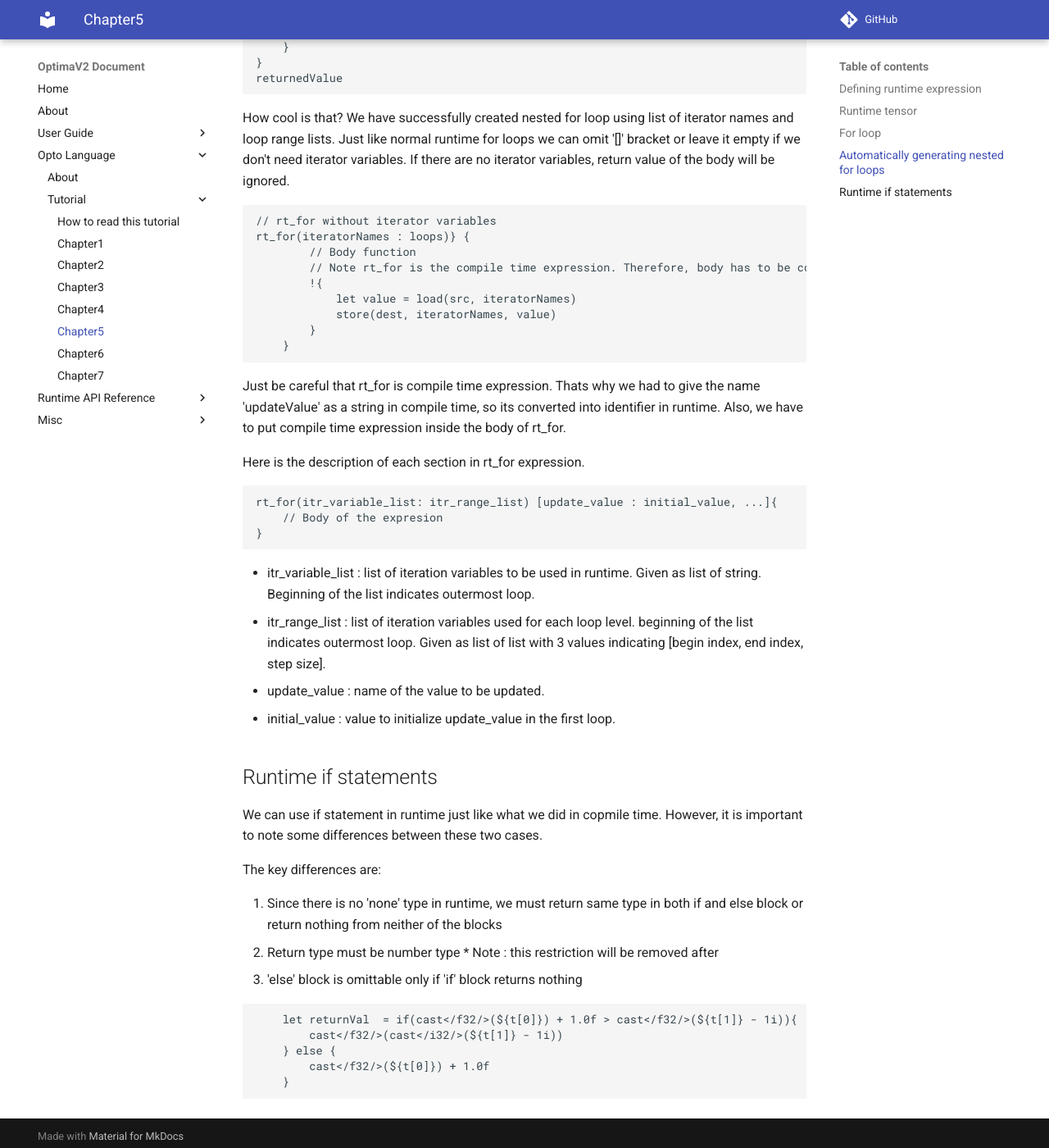
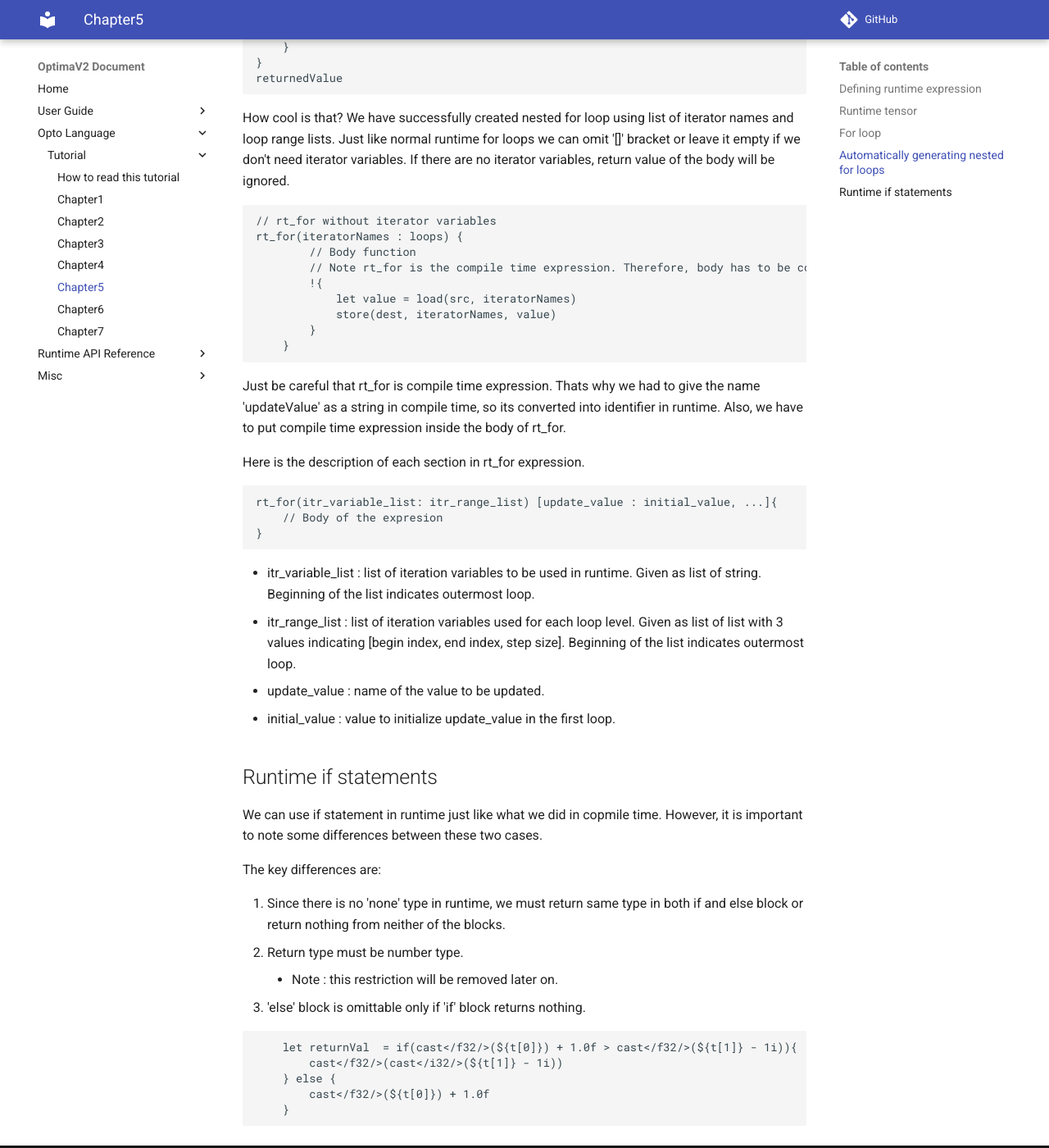
Before and after one commit to ENERZAi/OptimaV2-Docs, an MkDocs documentation site: the page built from docs/kernel/Tutorial/Chapter5.md, in a window 1280 px wide and 1400 px high, scrolled down 3834 px. Shown: the whole window at 82% size. Built offline with MkDocs 1.6.1 and Material for MkDocs 9.7.7, drawn with Linux system fonts in a browser that asks for light colours; comment, search, counter and statistics services are not loaded.

Commit message:
fix : review comments on Chapter5

````diff
--- a/docs/kernel/Tutorial/Chapter5.md
+++ b/docs/kernel/Tutorial/Chapter5.md
@@ -140,7 +140,7 @@ Just like normal runtime for loops we can omit '[]' bracket or leave it empty if
 
 ```
 // rt_for without iterator variables
-rt_for(iteratorNames : loops)} {
+rt_for(iteratorNames : loops) {
         // Body function
         // Note rt_for is the compile time expression. Therefore, body has to be compile time expression
         !{
@@ -159,7 +159,7 @@ Here is the description of each section in rt_for expression.
     }
 
 * itr_variable_list : list of iteration variables to be used in runtime. Given as list of string. Beginning of the list indicates outermost loop.
-* itr_range_list : list of iteration variables used for each loop level. beginning  of the list indicates outermost loop. Given as list of list with 3 values indicating [begin index, end index, step size].
+* itr_range_list : list of iteration variables used for each loop level. Given as list of list with 3 values indicating [begin index, end index, step size]. Beginning  of the list indicates outermost loop.
 * update_value : name of the value to be updated.
 * initial_value : value to initialize update_value in the first loop.
 
@@ -170,10 +170,10 @@ We can use if statement in runtime just like what we did in copmile time. Howeve
 
 The key differences are:
 
-1. Since there is no 'none' type in runtime, we must return same type in both if and else block or return nothing from neither of the blocks
-2. Return type must be number type
-        * Note : this restriction will be removed after
-3. 'else' block is omittable only if 'if' block returns nothing
+1. Since there is no 'none' type in runtime, we must return same type in both if and else block or return nothing from neither of the blocks.
+2. Return type must be number type.
+    * Note : this restriction will be removed later on.
+3. 'else' block is omittable only if 'if' block returns nothing.
 
 ```
     let returnVal  = if(cast</f32/>(${t[0]}) + 1.0f > cast</f32/>(${t[1]} - 1i)){
--- a/mkdocs.yml
+++ b/mkdocs.yml
@@ -3,13 +3,11 @@ site_url: "https://example.enerzai.com/optimav2"
 repo_url: "https://github.com/ENERZAi/OptimaV2-Docs"
 nav:
   - Home: index.md
-  - About: about.md
   - "User Guide":
     - "Install": "guide/install.md"
     - "Convert": "guide/convert.md"
     - "Inference": "guide/inference.md"
   - "Opto Language":
-    - "About" : "kernel/about.md"
     - "Tutorial" :
       - "How to read this tutorial" : "kernel/Tutorial/HowToRead.md"
       - "Chapter1" : "kernel/Tutorial/Chapter1.md"
````
Also changed, not shown: docs/index.md (+55 -3 lines), docs/kernel/about.md (deleted, +0 -45 lines).
